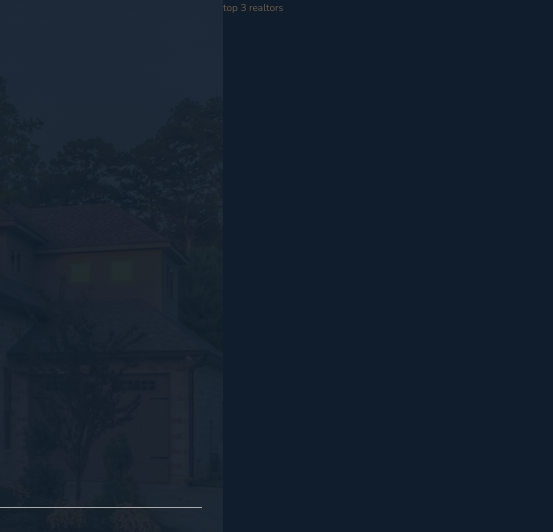
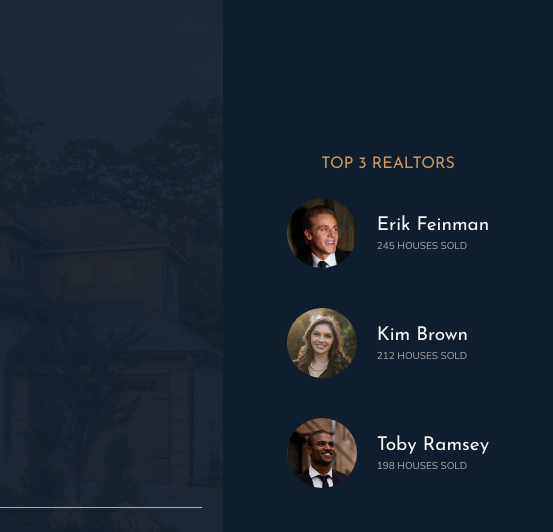
Before and after one commit to mihailomarkovic/nexter, a website: page index.html in a window 1280 px wide. Shown: the top 532 px of the page, 727-1280 px from the left. Drawn offline with nearby package versions, Linux system fonts and the light colour scheme.

Commit message:
Create 'Realtors' section

```diff
--- a/index.html
+++ b/index.html
@@ -34,7 +34,26 @@
         />
       </div>
     </header>
-    <div class="realtors">top 3 realtors</div>
+    <div class="realtors">
+      <h3 class="heading-3">Top 3 Realtors</h3>
+      <div class="realtors__list">
+        <img src="img/realtor-1.jpeg" alt="Realtor 1" class="realtors__img" />
+        <div class="realtors__details">
+          <h4 class="heading-4 heading-4--light">Erik Feinman</h4>
+          <p class="realtors__sold">245 houses sold</p>
+        </div>
+        <img src="img/realtor-2.jpeg" alt="Realtor 2" class="realtors__img" />
+        <div class="realtors__details">
+          <h4 class="heading-4 heading-4--light">Kim Brown</h4>
+          <p class="realtors__sold">212 houses sold</p>
+        </div>
+        <img src="img/realtor-3.jpeg" alt="Realtor 3" class="realtors__img" />
+        <div class="realtors__details">
+          <h4 class="heading-4 heading-4--light">Toby Ramsey</h4>
+          <p class="realtors__sold">198 houses sold</p>
+        </div>
+      </div>
+    </div>
     <section class="features">
       <div class="feature">
         <svg class="feature__icon">
--- a/sass/_realtors.scss
+++ b/sass/_realtors.scss
@@ -1,4 +1,29 @@
 .realtors {
   background-color: $color-secondary;
   grid-column: col-start 7 / full-end;
+  padding: 3rem;
+
+  display: grid;
+  align-content: center;
+  justify-content: center;
+  justify-items: center;
+  row-gap: 2rem;
+
+  &__list {
+    display: grid;
+    grid-template-columns: min-content max-content;
+    gap: 2rem;
+    row-gap: 5vh;
+    align-items: center;
+  }
+  &__img {
+    width: 7rem;
+    border-radius: 50%;
+    display: block;
+  }
+  &__sold {
+    text-transform: uppercase;
+    color: $color-grey-light-2;
+    margin-top: -3px;
+  }
 }
```
Also changed, not shown: css/main.css, css/main.min.css.
